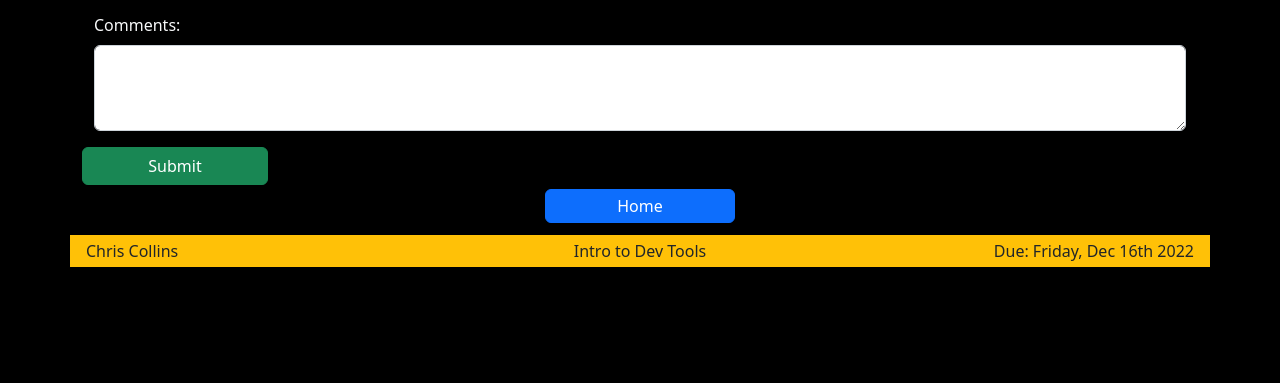
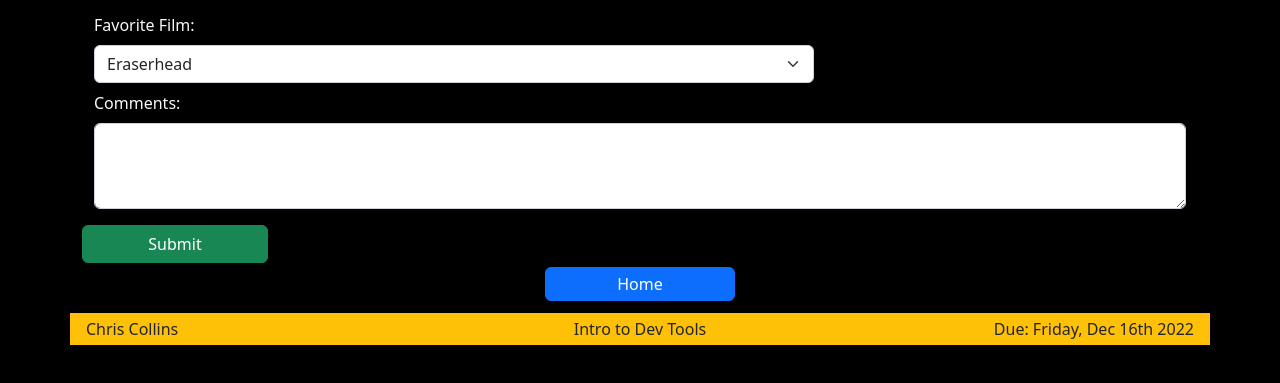
Before and after one commit to ccollins585/DevToolsGitProject, a plain HTML site: page Project/contact.html in a window 1280 px wide. Shown: the part 261-644 px from the top of the page. Drawn offline with nearby package versions, Linux system fonts and the light colour scheme.

Commit message:
added to contact
Added a drop down menu for favorite film to contact page

```diff
--- a/Project/contact.html
+++ b/Project/contact.html
@@ -35,6 +35,14 @@
                 <label for="exampleFormControlInput1" class="form-label text-light">Email address:</label>
                 <input type="email" class="form-control" id="exampleFormControlInput1" placeholder="name@example.com">
               </div>
+              <div class="col-8 pb-2">
+                <label for="exampleFormControlInput1" class="form-label text-light">Favorite Film:</label>
+              <select class="form-select" aria-label="Default select example">
+                <option selected>Eraserhead</option>
+                <option value="1">Twin Peaks: Fire Walk With Me</option>
+                <option value="2">Lost Highway</option>
+                <option value="3">Mulholland Dr.</option>
+              </select></div>
               <div class="mb-3">
                 <label for="exampleFormControlTextarea1" class="form-label text-light">Comments:</label>
                 <textarea class="form-control" id="exampleFormControlTextarea1" rows="3"></textarea>
```
